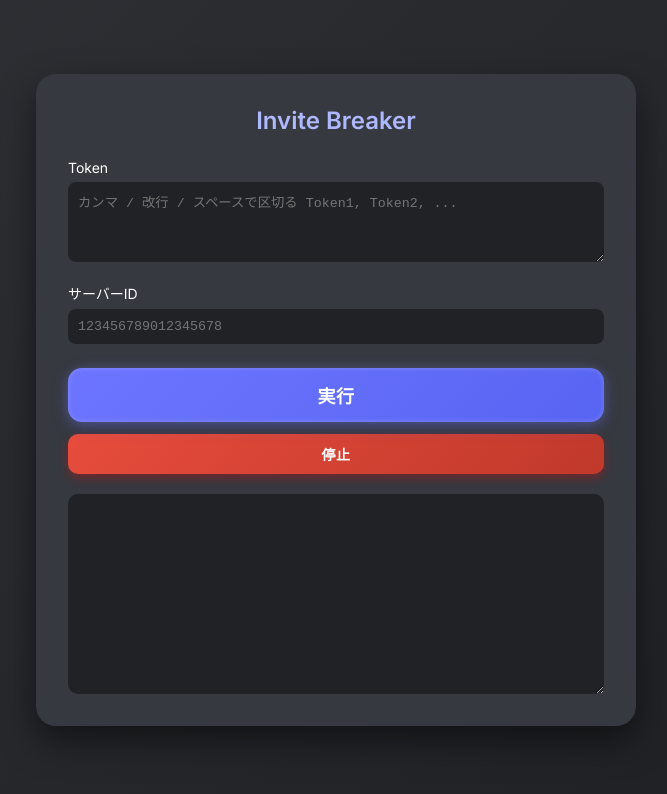
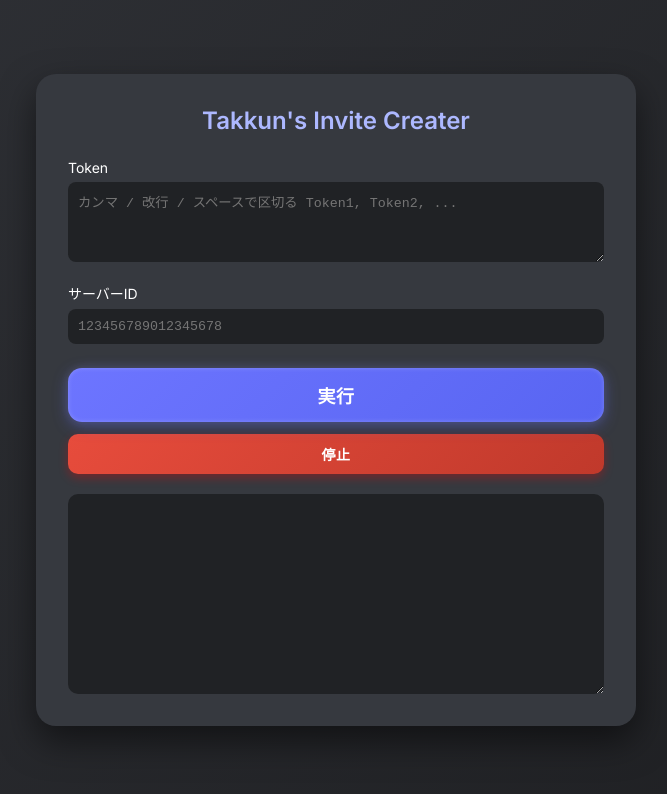
Before and after one commit to dsctool/dsctool.github.io, a plain HTML site: page invite-creater/index.html in a window 1280 px wide. Shown: the whole page, without its empty margins (304-971 px from the left). Drawn offline with Linux system fonts and the light colour scheme.

Commit message:
Invite Creater

```diff
--- a/invite-creater/index.html
+++ b/invite-creater/index.html
@@ -3,7 +3,7 @@
     <head>
         <meta charset="UTF-8"/>
         <meta name="viewport" content="width=device-width, initial-scale=1">
-        <title>Invite Breaker</title>
+        <title>Takkun's Invite Creater</title>
         <link href="https://fonts.googleapis.com/css2?family=Inter:wght@400;600&display=swap" rel="stylesheet">
         <style>
             ::-webkit-scrollbar {
@@ -203,7 +203,7 @@
     </head>
     <body>
         <div class="card">
-            <h2>Invite Breaker</h2>
+            <h2>Takkun's Invite Creater</h2>
             <form id="form">
                 <label>
                     Token
```
